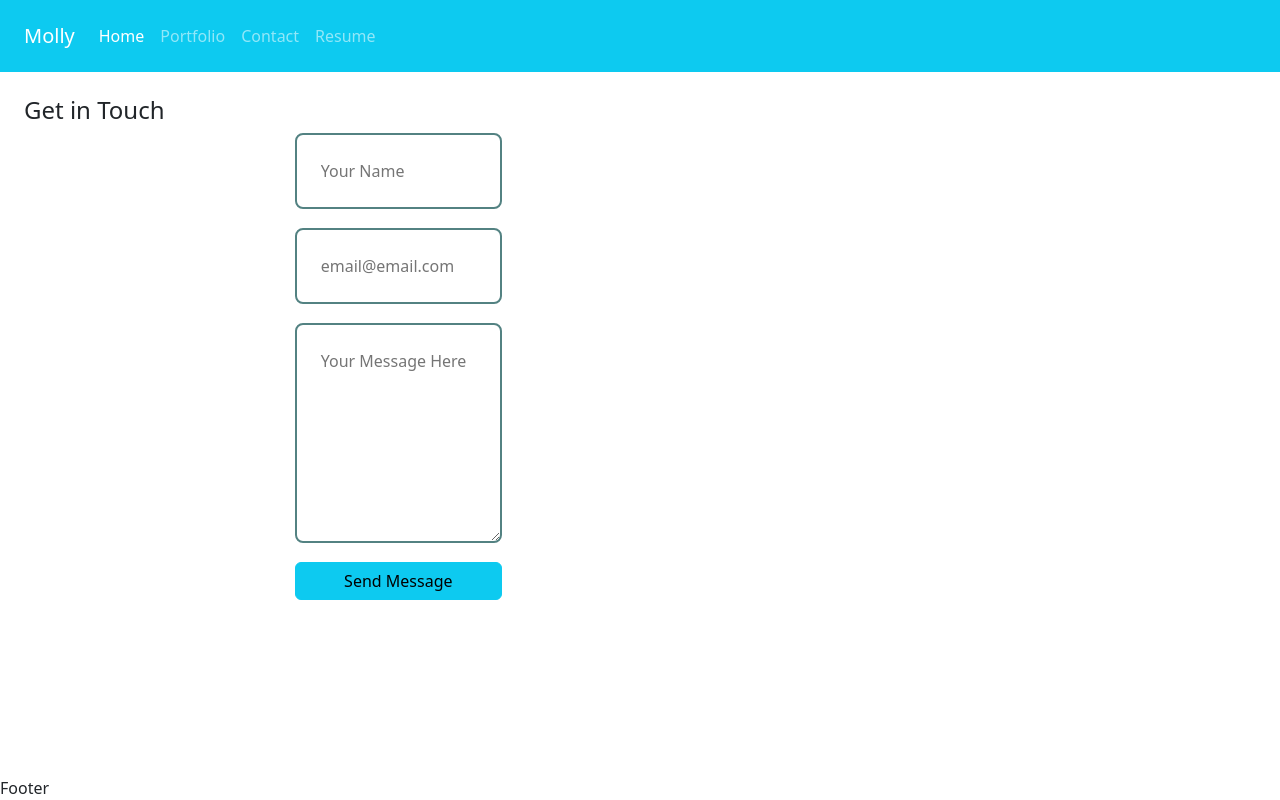
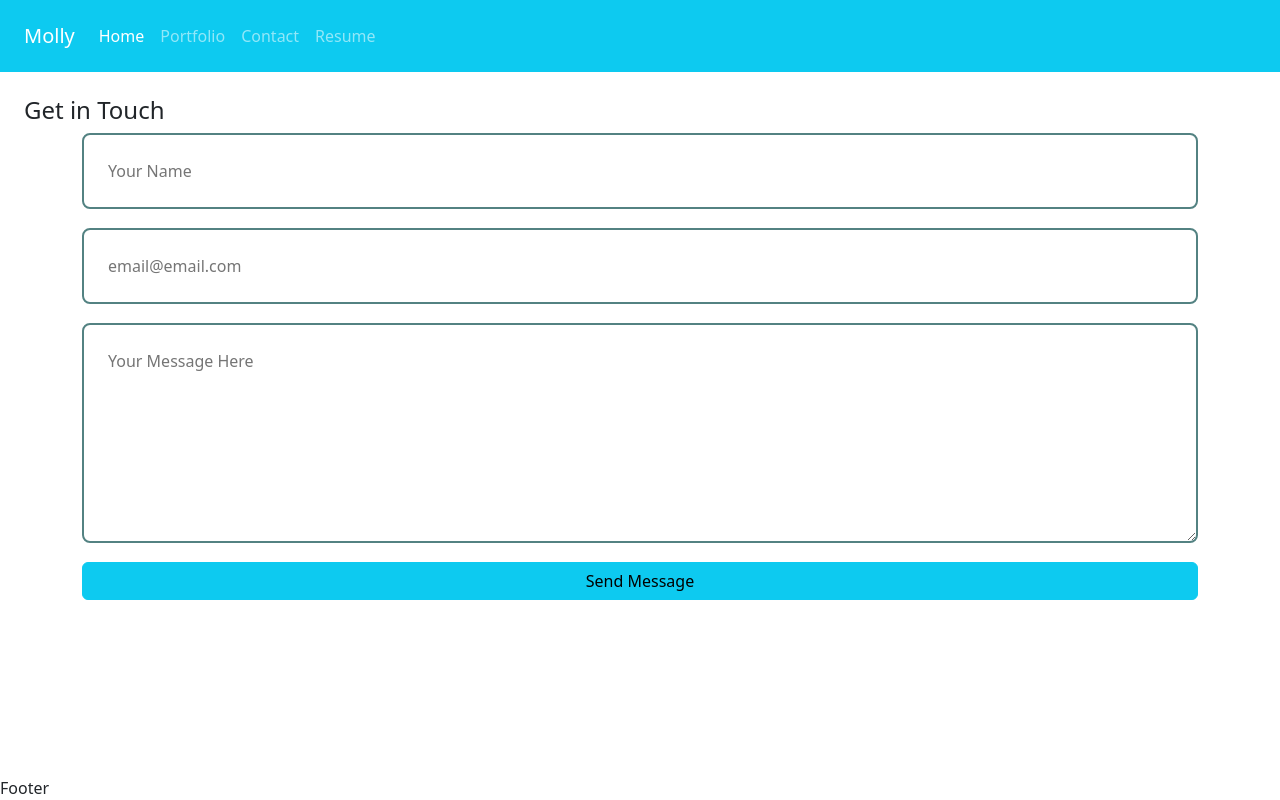
Before and after one commit to mollysal/React-Portfolio, a React (Create React App) app in the folder portfolio/: page / in a window 1280 px wide. Both pictures are taken after a click on the link "Contact". Built offline with nearby package versions, Linux system fonts and the light colour scheme.

Commit message:
Form Setup for contact page

```diff
--- a/portfolio/src/pages/ContactPage.jsx
+++ b/portfolio/src/pages/ContactPage.jsx
@@ -14,4 +14,5 @@ export const ContactPage = () => {
             </form>
         </div>
     </section>
+    // This Form doesn't actually work. It's here for assignment purposes. If user sends a message - nothing happens.
 }
--- a/portfolio/src/style/ContactPage.css
+++ b/portfolio/src/style/ContactPage.css
@@ -1,7 +1,4 @@
 .container.contact_container {
-    width: 58%;
-    display: grid;
-    grid-template-columns: 30% 58%;
     gap: 12%;
 }
 
```
